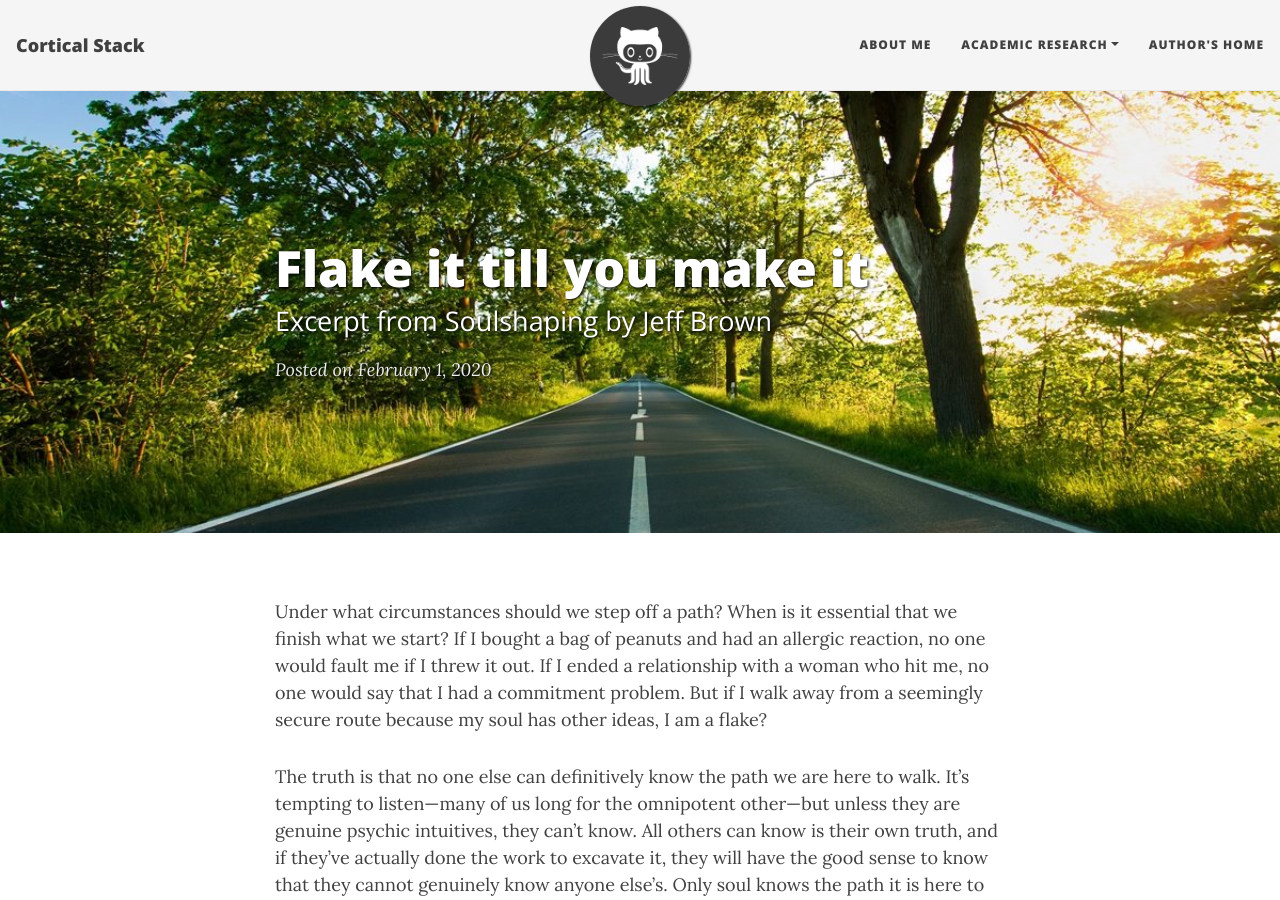
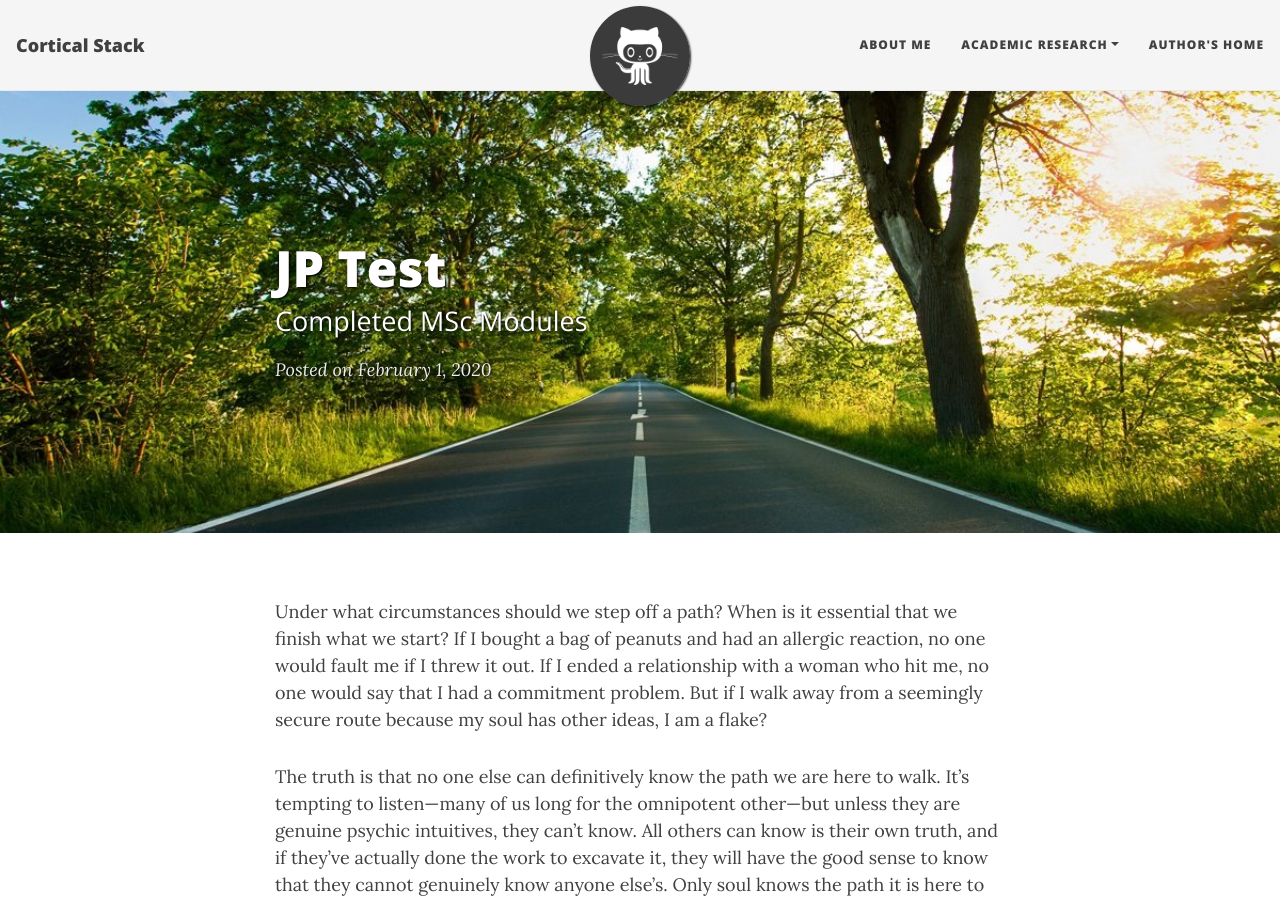
Before and after one commit to corticalstack/corticalstack.github.io, a Jekyll site: the page built from _posts/2020-02-01-jp test.md, in a window 1280 px wide and 900 px high. Built offline with Jekyll 4.4.1, drawn with Linux system fonts in a browser that asks for light colours; nearby versions of some CDN libraries.

Commit message:
Initial version wip

```diff
--- a/_posts/2020-02-01-jp test.md
+++ b/_posts/2020-02-01-jp test.md
@@ -1,7 +1,7 @@
 ---
 layout: post
-title: Flake it till you make it
-subtitle: Excerpt from Soulshaping by Jeff Brown
+title: JP Test
+subtitle: Completed MSc Modules
 cover-img: /assets/img/path.jpg
 tags: [books, test]
 ---
```
